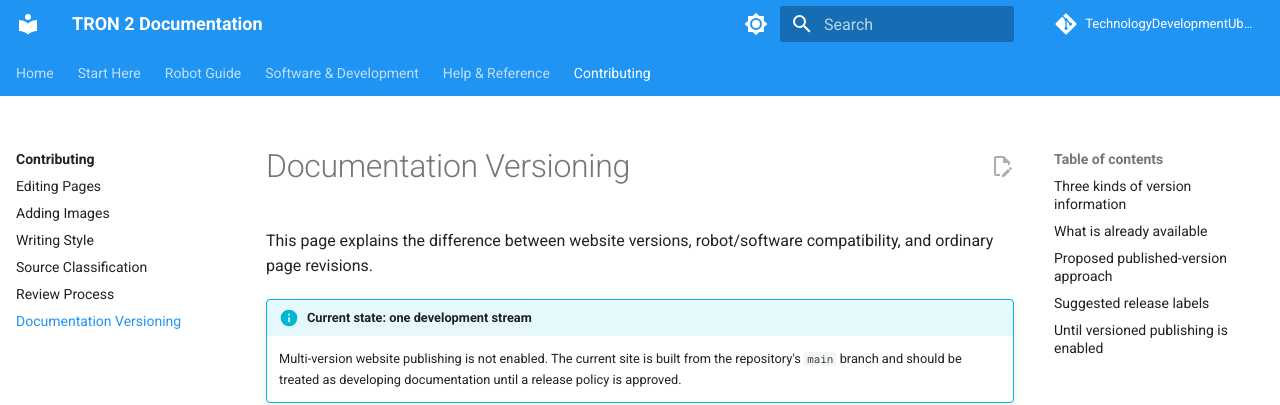
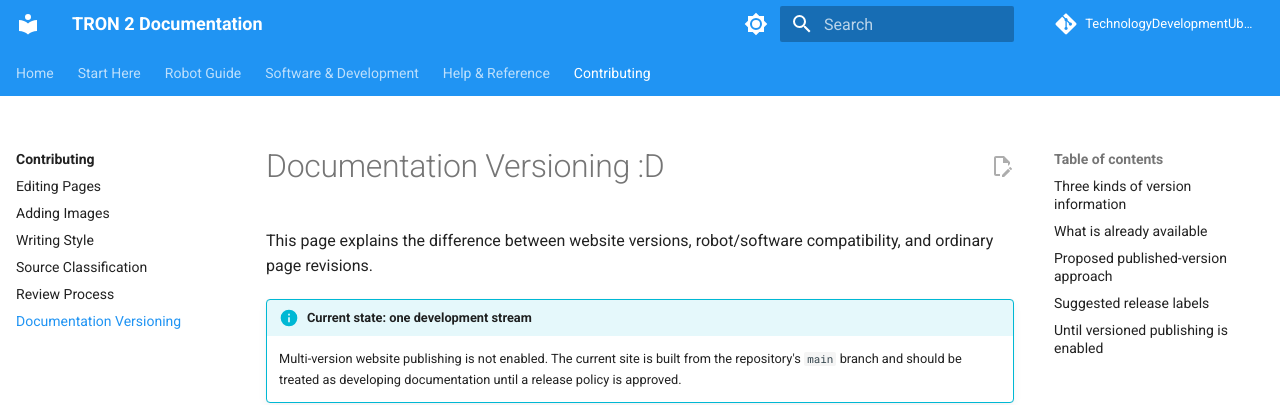
Before and after one commit to TechnologyDevelopmentUbbink/Tron2, an MkDocs documentation site: the page built from docs/contributing/versioning.md, in a window 1280 px wide and 900 px high. Shown: the top 405 px of the window. Built offline with MkDocs 1.6.1 and Material for MkDocs 9.7.7, drawn with Linux system fonts in a browser that asks for light colours; comment, search, counter and statistics services are not loaded.

```diff
--- a/docs/contributing/versioning.md
+++ b/docs/contributing/versioning.md
@@ -1,4 +1,4 @@
-# Documentation Versioning
+# Documentation Versioning :D
 
 This page explains the difference between website versions, robot/software compatibility, and ordinary page revisions.
 
```
